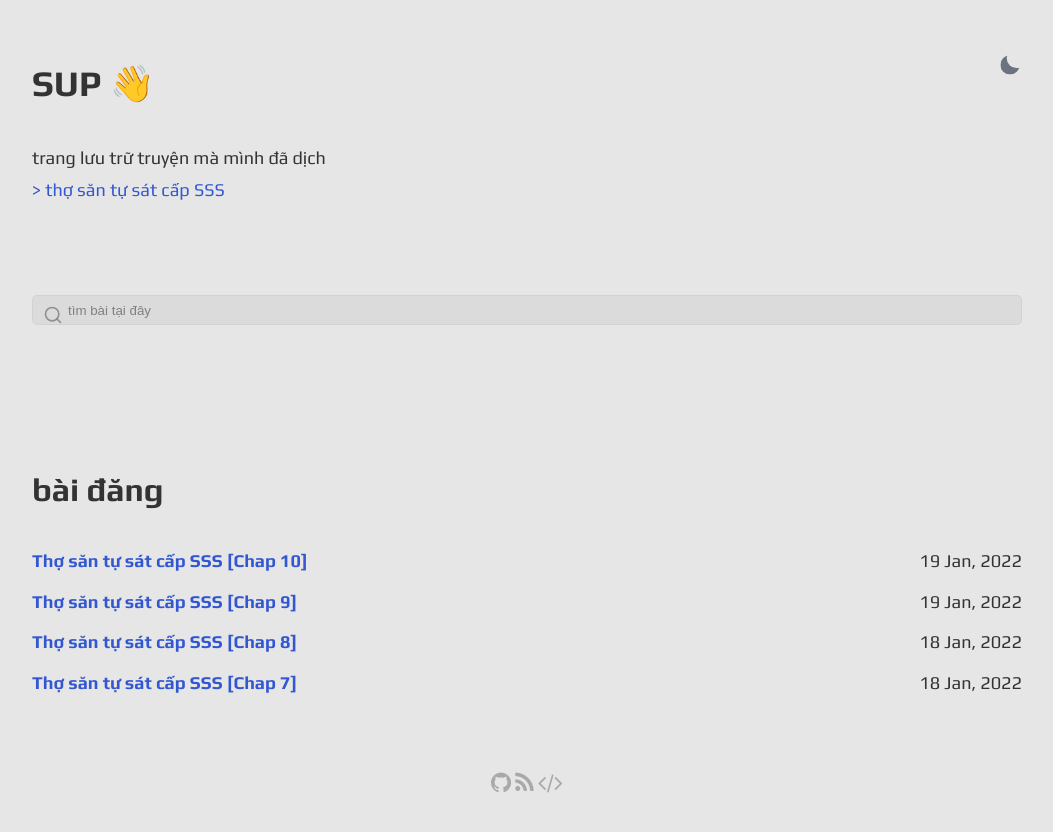
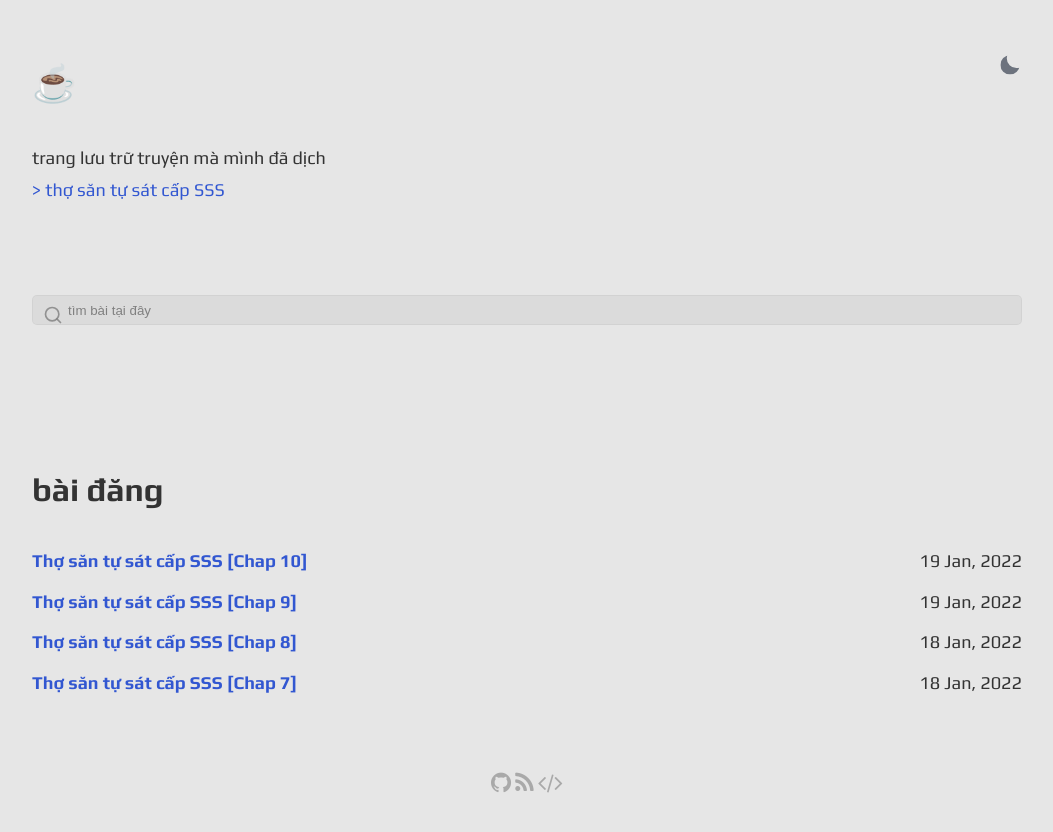
Before and after one commit to kuhekin/gesko, a Jekyll site: the page built from index.html, in a window 1280 px wide. Shown: the top 832 px of the page, without its empty margins (113-1166 px from the left). Built offline with Jekyll 4.4.1, drawn with Linux system fonts in a browser that asks for light colours.

Commit message:
Update _config.yml

```diff
--- a/_config.yml
+++ b/_config.yml
@@ -1,6 +1,6 @@
 site: Brynth's Relic
 title: Brynth's Relic
-greetings: Sup 👋
+greetings: ☕
 description: >-
   trang lưu trữ truyện mà mình đã dịch
 lang: vn-VN
```
